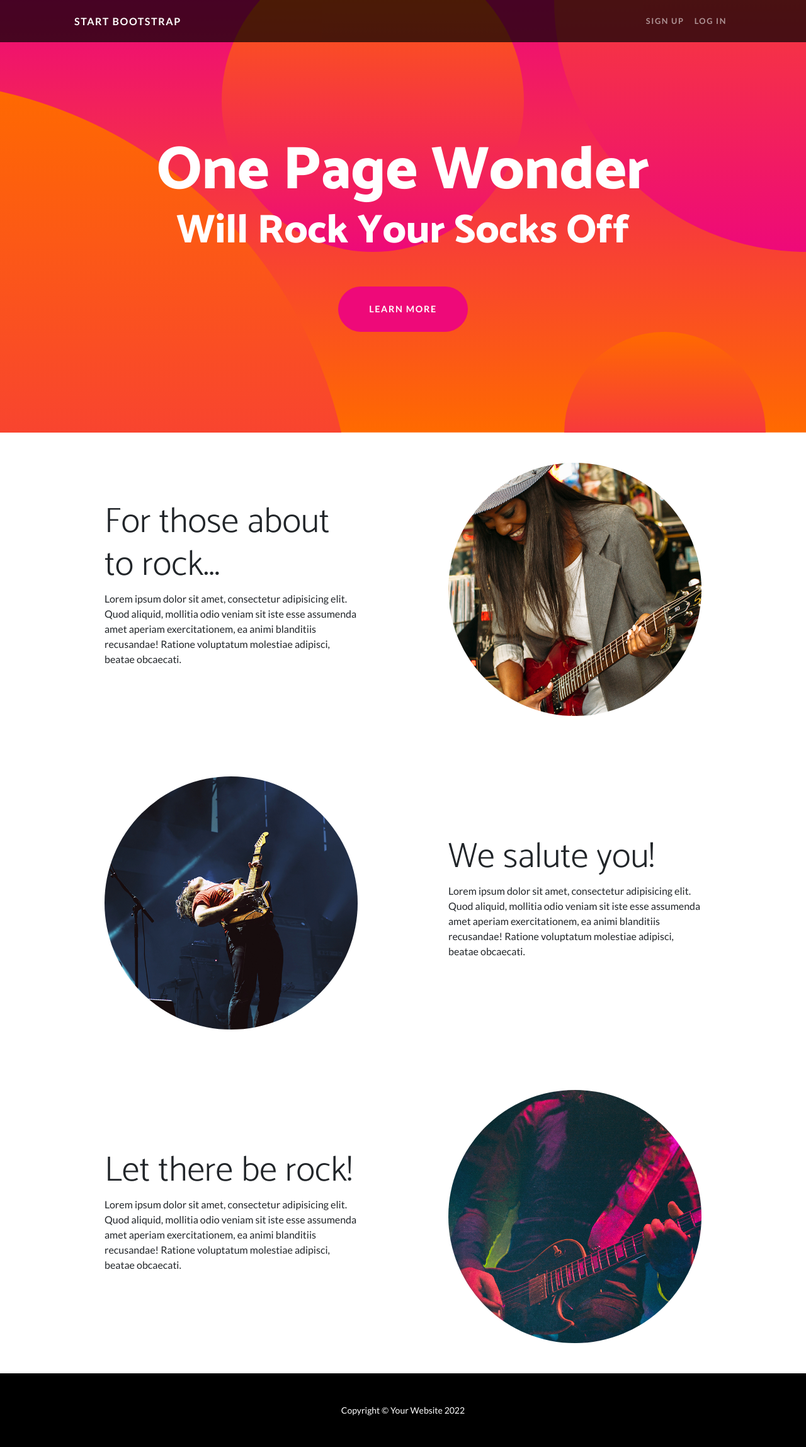
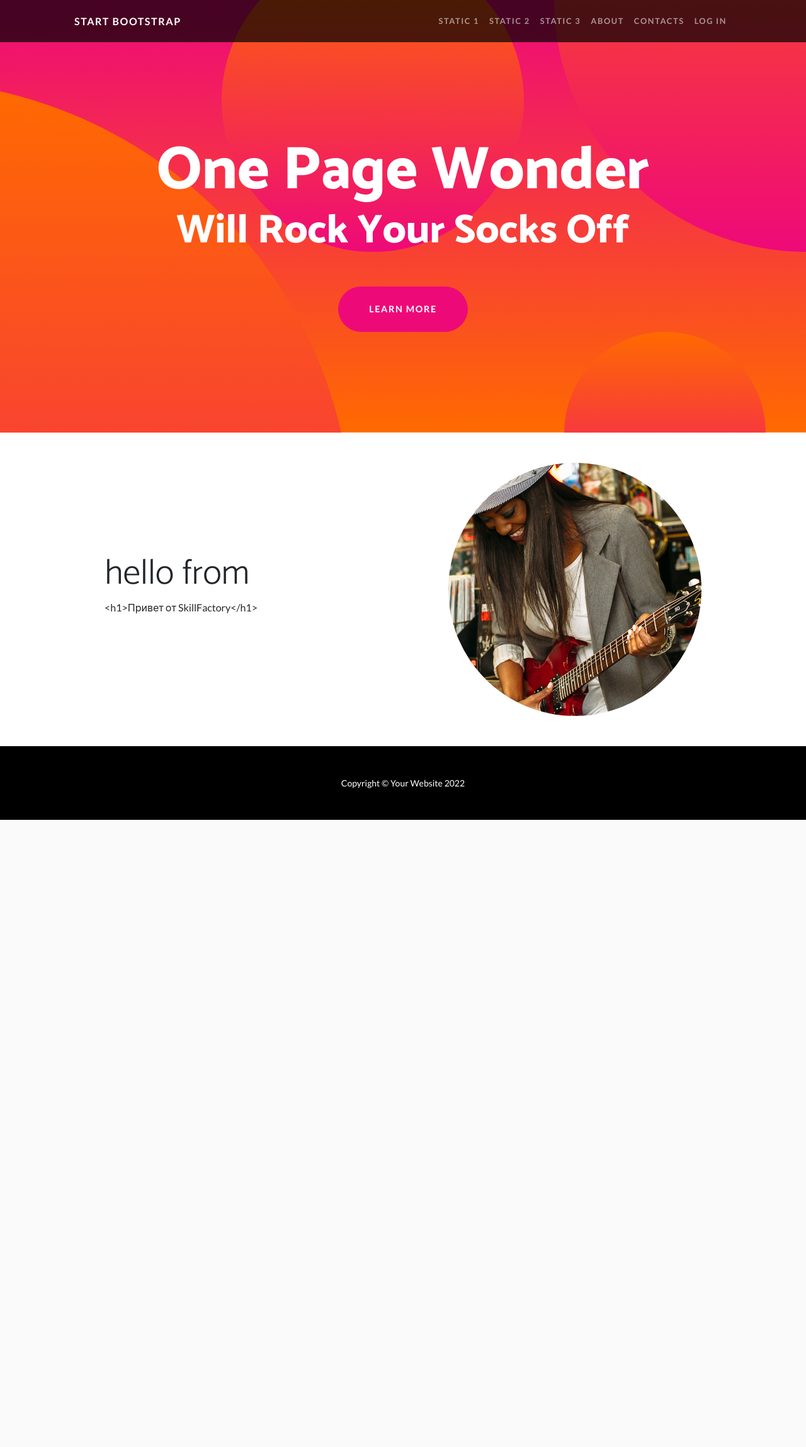
Before and after one commit to basergee/django-first, a Django app: template first_flatpages/templates/flatpages/default.html in a window 1280 px wide. Shown: the whole page at 63% size. After the commit the page ends 1302 px from the top, so only its background shows below. Run offline with Django 4.2, Linux system fonts and the light colour scheme; the template is opened without the code that fills it: values that come from a table or form of the project are taken from there, others are empty; data comes from the database, SQL or seed files in the repository; some libraries are stand-ins or nearby versions.

Commit message:
Изменил шаблон default.html, добавил в нем ссылки на другие страницы

```diff
--- a/first_flatpages/templates/flatpages/default.html
+++ b/first_flatpages/templates/flatpages/default.html
@@ -25,8 +25,12 @@
                 <button class="navbar-toggler" type="button" data-bs-toggle="collapse" data-bs-target="#navbarResponsive" aria-controls="navbarResponsive" aria-expanded="false" aria-label="Toggle navigation"><span class="navbar-toggler-icon"></span></button>
                 <div class="collapse navbar-collapse" id="navbarResponsive">
                     <ul class="navbar-nav ms-auto">
-                        <li class="nav-item"><a class="nav-link" href="#!">Sign Up</a></li>
-                        <li class="nav-item"><a class="nav-link" href="#!">Log In</a></li>
+                        <li class="nav-item"><a class="nav-link" href="/static_1">Static 1</a></li>
+                        <li class="nav-item"><a class="nav-link" href="/static_2">Static 2</a></li>
+                        <li class="nav-item"><a class="nav-link" href="/static_3">Static 3</a></li>
+                        <li class="nav-item"><a class="nav-link" href="/about">About</a></li>
+                        <li class="nav-item"><a class="nav-link" href="/contacts">Contacts</a></li>
+                        <li class="nav-item"><a class="nav-link" href="/admin">Log In</a></li>
                     </ul>
                 </div>
             </div>
@@ -54,40 +58,16 @@
                     </div>
                     <div class="col-lg-6 order-lg-1">
                         <div class="p-5">
-                            <h2 class="display-4">For those about to rock...</h2>
-                            <p>Lorem ipsum dolor sit amet, consectetur adipisicing elit. Quod aliquid, mollitia odio veniam sit iste esse assumenda amet aperiam exercitationem, ea animi blanditiis recusandae! Ratione voluptatum molestiae adipisci, beatae obcaecati.</p>
-                        </div>
-                    </div>
-                </div>
-            </div>
-        </section>
-        <!-- Content section 2-->
-        <section>
-            <div class="container px-5">
-                <div class="row gx-5 align-items-center">
-                    <div class="col-lg-6">
-                        <div class="p-5"><img class="img-fluid rounded-circle" src="{% static 'assets/img/02.jpg' %}" alt="..." /></div>
-                    </div>
-                    <div class="col-lg-6">
-                        <div class="p-5">
-                            <h2 class="display-4">We salute you!</h2>
-                            <p>Lorem ipsum dolor sit amet, consectetur adipisicing elit. Quod aliquid, mollitia odio veniam sit iste esse assumenda amet aperiam exercitationem, ea animi blanditiis recusandae! Ratione voluptatum molestiae adipisci, beatae obcaecati.</p>
-                        </div>
-                    </div>
-                </div>
-            </div>
-        </section>
-        <!-- Content section 3-->
-        <section>
-            <div class="container px-5">
-                <div class="row gx-5 align-items-center">
-                    <div class="col-lg-6 order-lg-2">
-                        <div class="p-5"><img class="img-fluid rounded-circle" src="{% static 'assets/img/03.jpg' %}" alt="..." /></div>
-                    </div>
-                    <div class="col-lg-6 order-lg-1">
-                        <div class="p-5">
-                            <h2 class="display-4">Let there be rock!</h2>
-                            <p>Lorem ipsum dolor sit amet, consectetur adipisicing elit. Quod aliquid, mollitia odio veniam sit iste esse assumenda amet aperiam exercitationem, ea animi blanditiis recusandae! Ratione voluptatum molestiae adipisci, beatae obcaecati.</p>
+                            <h2 class="display-4">
+                                {% block title %}
+                                {{flatpage.title}}
+                                {% endblock title %}
+                            </h2>
+                            <p>
+                                {% block content %}
+                                {{flatpage.content}}
+                                {% endblock content %}
+                            </p>
                         </div>
                     </div>
                 </div>
```
